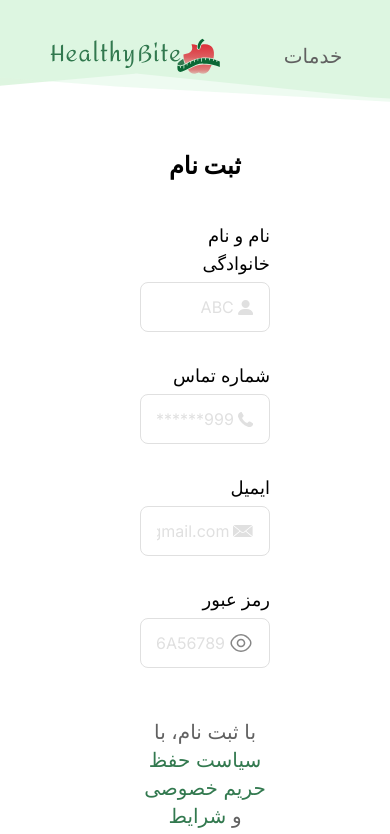
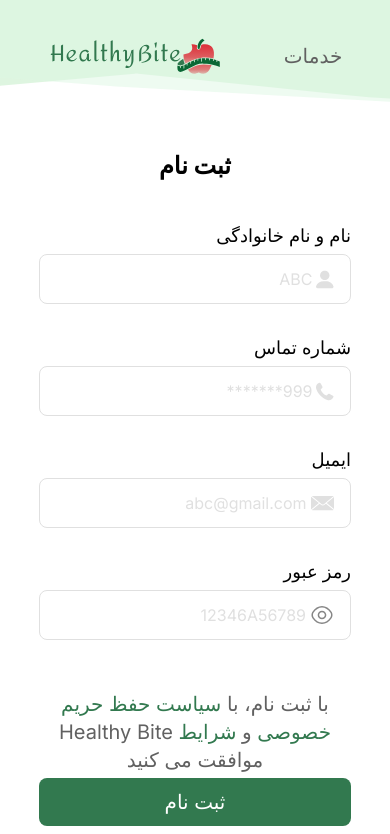
Before and after one commit to ParsaBordbar/Healthcare_Diet, a Next.js app: page /register/signup in a window 390 px wide. Shown: the top 834 px of the page. Built offline with nearby package versions, Linux system fonts and the light colour scheme.

Commit message:
responsive the signup page and set the parent of this form in center of the whole page

```diff
--- a/src/app/register/signup/page.tsx
+++ b/src/app/register/signup/page.tsx
@@ -5,10 +5,13 @@ import FormSignUp from "@/components/FormRegisters/Signup/signup";
 const SignUpPage = () => {
   return (
     <>
-      <div className="absolute flex flex-col items-center gap-5  w-1/3 top-[9.375rem] right-[7.5rem]">
+      <div className="absolute flex flex-col justify-center lg:justify-end items-center gap-5 w-4/5 lg:w-1/3 top-[9.375rem] lg:right-[7.5rem]">
         <FormSignUp />
         <Link href={"/register/login"} className="text-[var(--text)] text-xl">
-          آیا حساب دارید؟ <mark className="bg-transparent text-[var(--rating-color)]">ورود</mark>
+          آیا حساب دارید؟{" "}
+          <mark className="bg-transparent text-[var(--rating-color)]">
+            ورود
+          </mark>
         </Link>
       </div>
     </>
```
